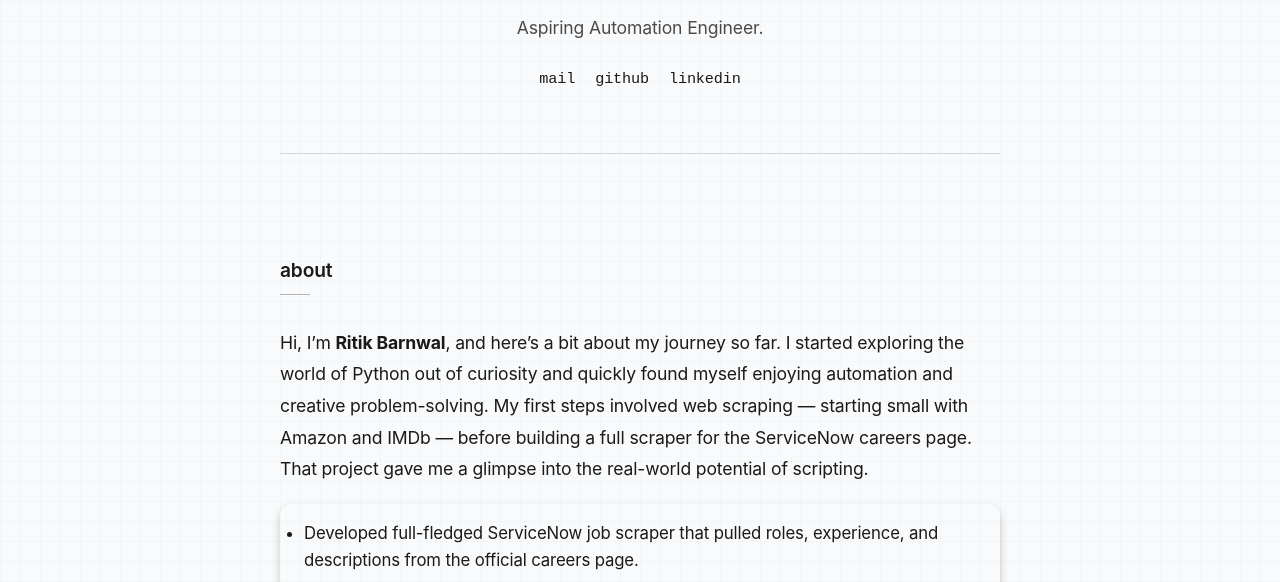
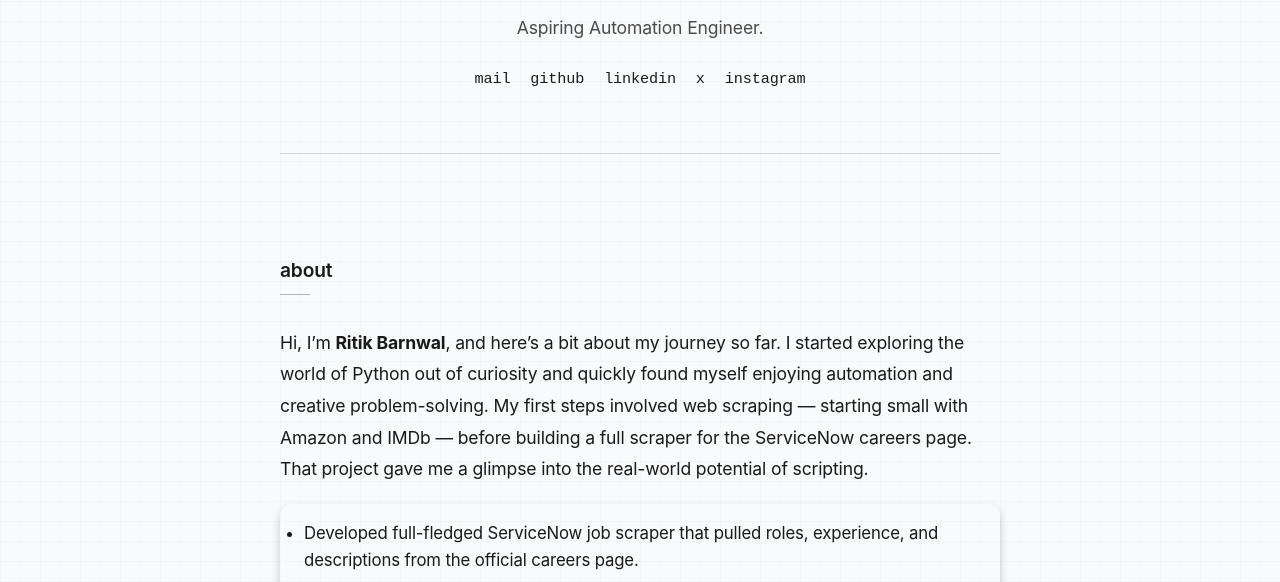
Before and after one commit to theritikbarnwal/ritikport, a plain HTML site: page index.html in a window 1280 px wide. Shown: the part 159-741 px from the top of the page. Drawn offline with nearby package versions, Linux system fonts and the light colour scheme.

Commit message:
links added

```diff
--- a/index.html
+++ b/index.html
@@ -36,6 +36,8 @@
             <a href="mailto:[email protected]">mail</a>
             <a href="https://github.com/theritikbarnwal">github</a>
             <a href="https://linkedin.com/in/theritikbarnwal">linkedin</a>
+            <a href="https://x.com/theritikbarnwal">x</a>
+            <a href="https://www.instagram.com/theritikbarnwal/#">instagram</a>
         </div>
     </header>
 
```
